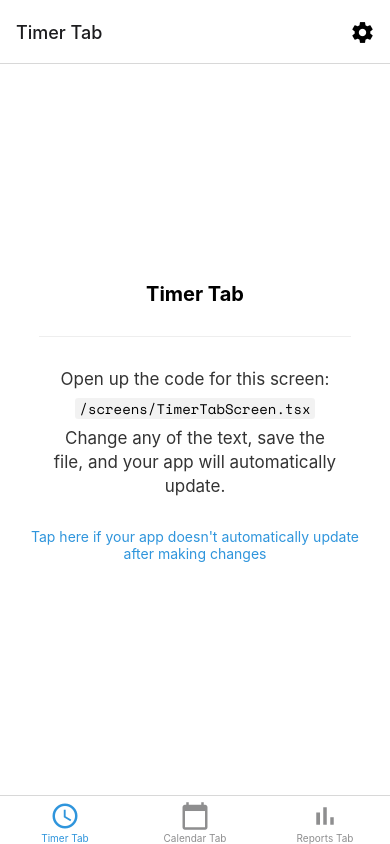
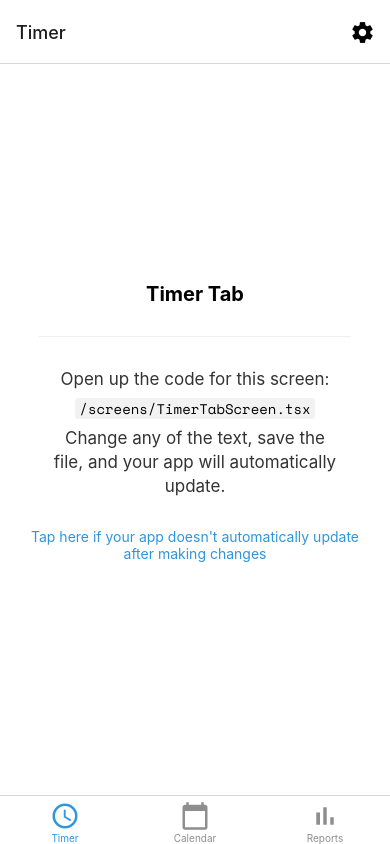
Before and after one commit to colmarius/togglexpo, a React Native app in the folder packages/mobile/: screen /TimerTab in a window 390 px wide. Built offline with nearby package versions, Linux system fonts and the light colour scheme; what expo-linking would draw is missing.

Commit message:
Update tab titles

```diff
--- a/packages/mobile/src/navigation/RootNavigator.tsx
+++ b/packages/mobile/src/navigation/RootNavigator.tsx
@@ -45,7 +45,7 @@ const BottomTabNavigator = () => {
         name="TimerTab"
         component={TimerTabScreen}
         options={({ navigation }: RootTabScreenProps<'TimerTab'>) => ({
-          title: 'Timer Tab',
+          title: 'Timer',
           tabBarIcon: ({ color }) => <TabBarIcon name="access-time" color={color} />,
           headerRight: () => (
             <Pressable
@@ -68,7 +68,7 @@ const BottomTabNavigator = () => {
         name="CalendarTab"
         component={CalendarTabScreen}
         options={{
-          title: 'Calendar Tab',
+          title: 'Calendar',
           tabBarIcon: ({ color }) => <TabBarIcon name="calendar-today" color={color} />,
         }}
       />
@@ -76,7 +76,7 @@ const BottomTabNavigator = () => {
         name="ReportsTab"
         component={ReportsTabScreen}
         options={{
-          title: 'Reports Tab',
+          title: 'Reports',
           tabBarIcon: ({ color }) => <TabBarIcon name="bar-chart" color={color} />,
         }}
       />
```
